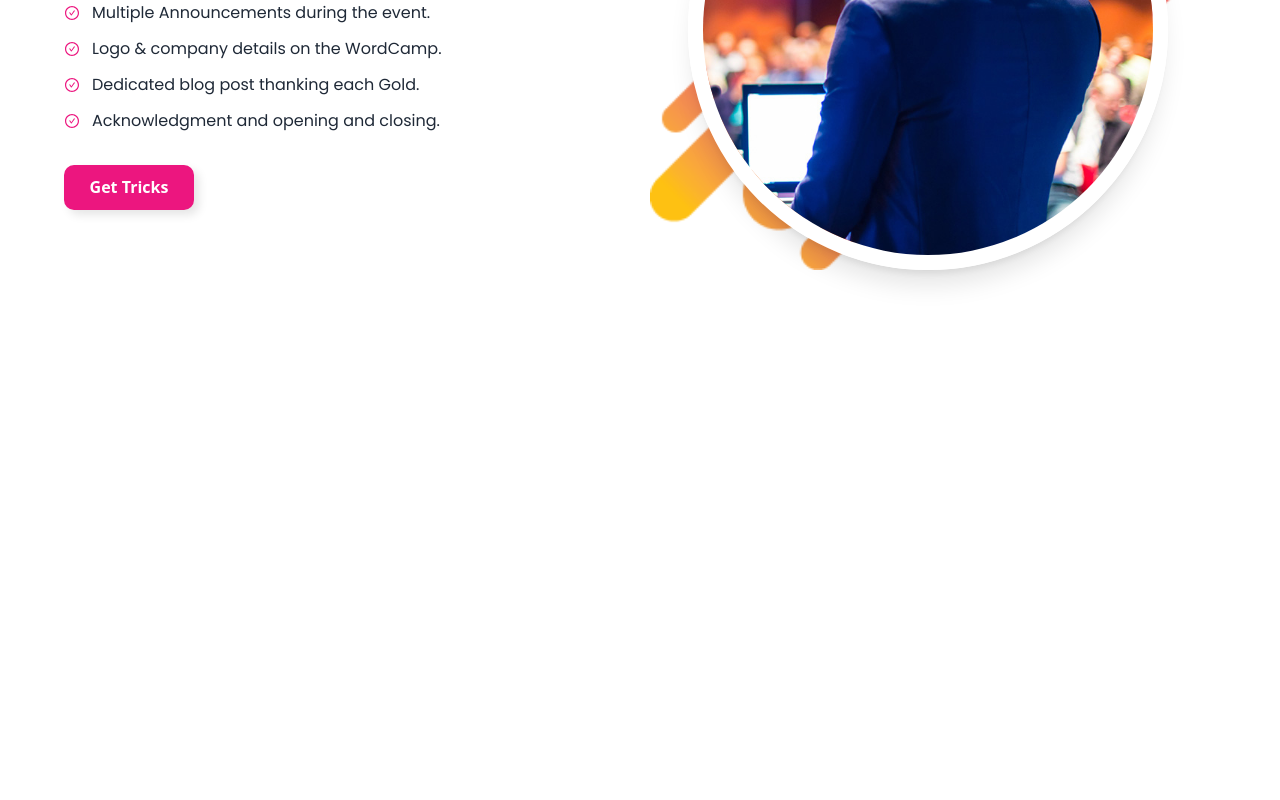
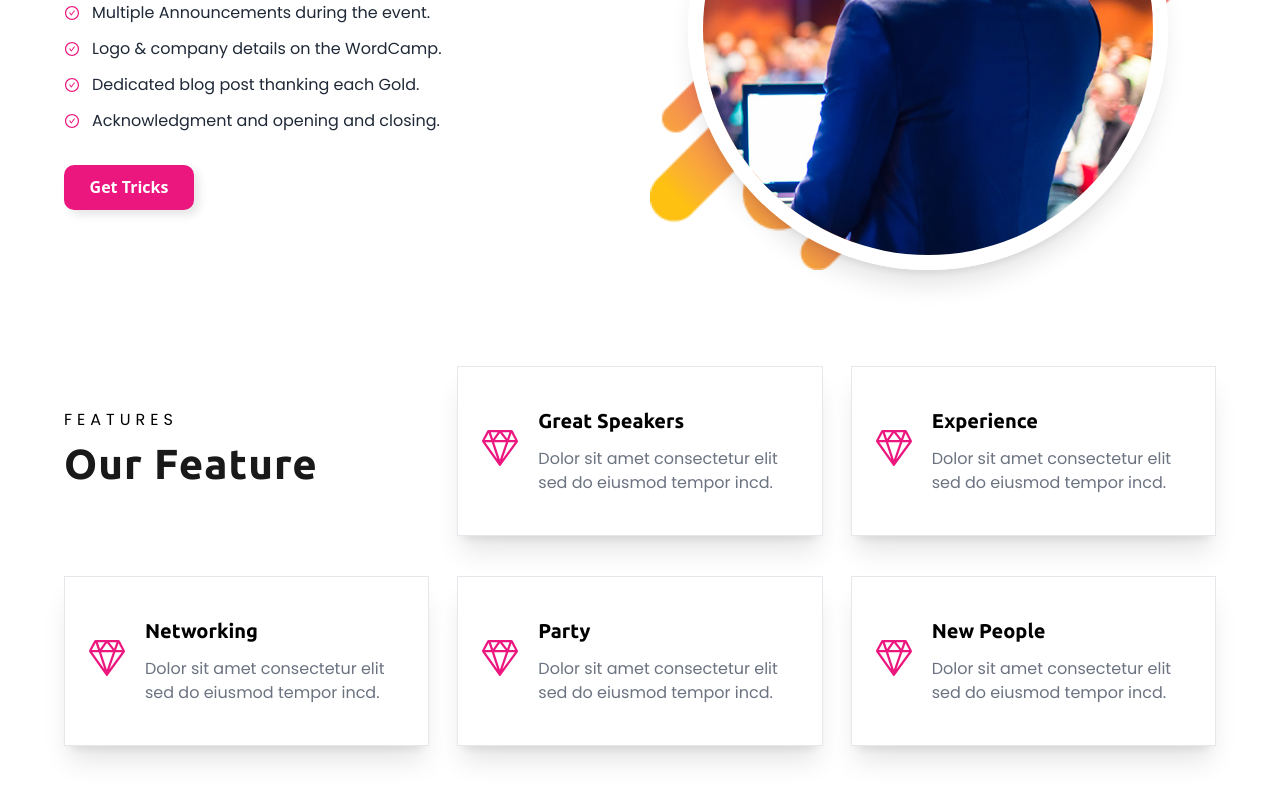
Before and after one commit to anishazahan/Even-trox, a React (Vite) app: page / in a window 1280 px wide. Shown: the part 1426-2226 px from the top of the page. Before the commit the page ends 1840 px from the top, so only its background shows below. Built offline with nearby package versions, Linux system fonts and the light colour scheme.

Commit message:
feature section design

```diff
--- a/src/pages/Home.css
+++ b/src/pages/Home.css
@@ -8,3 +8,10 @@ p,a,li{
 h2,h1{
     font-family: 'Ubuntu', sans-serif;
   }
+
+
+
+
+  .rotate-center{
+    transform: rotate(360);
+   }
--- a/src/pages/Home.jsx
+++ b/src/pages/Home.jsx
@@ -1,5 +1,6 @@
 import AboutEvent from "./components/AboutEvent/AboutEvent";
 import Banner from "./components/Banner/Banner";
+import FeatureSection from "./components/FeatureSection/FeatureSection";
 import './Home.css'
 
 const Home = () => {
@@ -7,6 +8,7 @@ const Home = () => {
     <>
       <Banner></Banner>
       <AboutEvent></AboutEvent>
+      <FeatureSection></FeatureSection>
     </>
   );
 };
--- a/src/pages/components/AboutEvent/AboutEvent.jsx
+++ b/src/pages/components/AboutEvent/AboutEvent.jsx
@@ -3,11 +3,12 @@ import RegisterBtn from '../Common-btn/RegisterBtn'
 import CommonBtn from '../Common-btn/CommonBtn'
 import './about.css'
 import aboutImg from '../../../assets/img/about-img-1.jpg'
+// import circle from '../../../assets/img/circle-blue.png'
 
 const AboutEvent = () => {
   return (
     <>
-    <div className="max-w-6xl px-5 md:px-10 lg:px-0 flex lg:flex-row flex-col justify-between  items-center  mx-auto  my-36">
+    <div className="max-w-6xl px-5 md:px-10 lg:px-0 flex lg:flex-row flex-col justify-between  items-center  mx-auto  mt-36">
          <div className="left w-full lg:w-[50%] ">
             <p className="uppercase tracking-[5px] ">about event</p>
             <h2 className="text-[42px] mt-3 text-black/90 font-semibold tracking-wide">Welcome to the World</h2>
@@ -49,6 +50,10 @@ const AboutEvent = () => {
          </div>
     </div>
 
+    {/* <div className="flex justify-center">
+      <img className='spin' src={circle} alt="" />
+    </div> */}
+
     </>
   )
 }
--- a/src/pages/components/AboutEvent/about.css
+++ b/src/pages/components/AboutEvent/about.css
@@ -6,3 +6,17 @@
     background-repeat: no-repeat;
     background-size: contain;
 }
+
+
+.spin   {
+    animation: spin 10s linear infinite;
+}
+
+@keyframes spin {
+  from {
+    transform: rotate(0deg);
+  }
+  to {
+    transform: rotate(360deg);
+  }
+}
--- /dev/null
+++ b/src/pages/components/FeatureSection/FeatureSection.jsx
@@ -0,0 +1,41 @@
+import React from 'react'
+import {featureData} from './feature.js'
+import { SlDiamond } from 'react-icons/sl'
+import '../../Home.css'
+import './feature.css'
+
+const FeatureSection = () => {
+  return (
+    <>
+    <div className="">
+        <div className="max-w-6xl mx-auto my-24">
+            <div className="grid grid-cols-1 sm:grid-cols-2 md:grid-cols-3 gap-x-7 gap-y-10">
+                <div className="flex flex-col justify-center ">
+                <p className="uppercase tracking-[5px] ">features</p>
+            <h2 className="text-[42px]  text-black/90 font-semibold tracking-wide">Our Feature</h2>
+                </div>
+                {
+              featureData.map((item,index) =>{
+                return <div key={index} className="">
+                    <div className="flex space-x-5 px-6 py-10 duration-500 border shadow-xl hover:shadow-none w-full h-full items-center">
+                        <div className="left">
+                            <button className='text-4xl  text-secondary '><SlDiamond className='hover:rotate-center'></SlDiamond></button>
+                        </div>
+                        <div className="right space-y-3">
+                            <h2 className='text-xl font-semibold'>{item.name}</h2>
+                            <p className='text-gray-500'>Dolor sit amet consectetur elit sed do eiusmod tempor incd.</p>
+                        </div>
+                    </div>
+                </div>
+              })
+           }
+            </div>
+
+        </div>
+    </div>
+
+    </>
+  )
+}
+
+export default FeatureSection
--- /dev/null
+++ b/src/pages/components/FeatureSection/feature.css
@@ -0,0 +1,30 @@
+
+.rotate-center {
+	-webkit-animation: rotate-center 0.6s ease-in-out both;
+	        animation: rotate-center 0.6s ease-in-out both;
+}
+
+@-webkit-keyframes rotate-center {
+    0% {
+      -webkit-transform: rotate(0);
+              transform: rotate(0);
+    }
+    100% {
+      -webkit-transform: rotate(360deg);
+              transform: rotate(360deg);
+    }
+  }
+  @keyframes rotate-center {
+    0% {
+      -webkit-transform: rotate(0);
+              transform: rotate(0);
+    }
+    100% {
+      -webkit-transform: rotate(360deg);
+              transform: rotate(360deg);
+    }
+  }
+
+  .rotate-center{
+   transform: rotate(360);
+  }
--- /dev/null
+++ b/src/pages/components/FeatureSection/feature.js
@@ -0,0 +1,20 @@
+
+
+export const featureData = [
+    {
+        name:"Great Speakers"
+},
+    {
+        name:"Experience"
+},
+    {
+        name:"Networking"
+},
+    {
+        name:"Party"
+},
+    {
+        name:"New People"
+},
+
+]
```
Also changed, not shown: src/assets/img/circle-blue.png (added).
